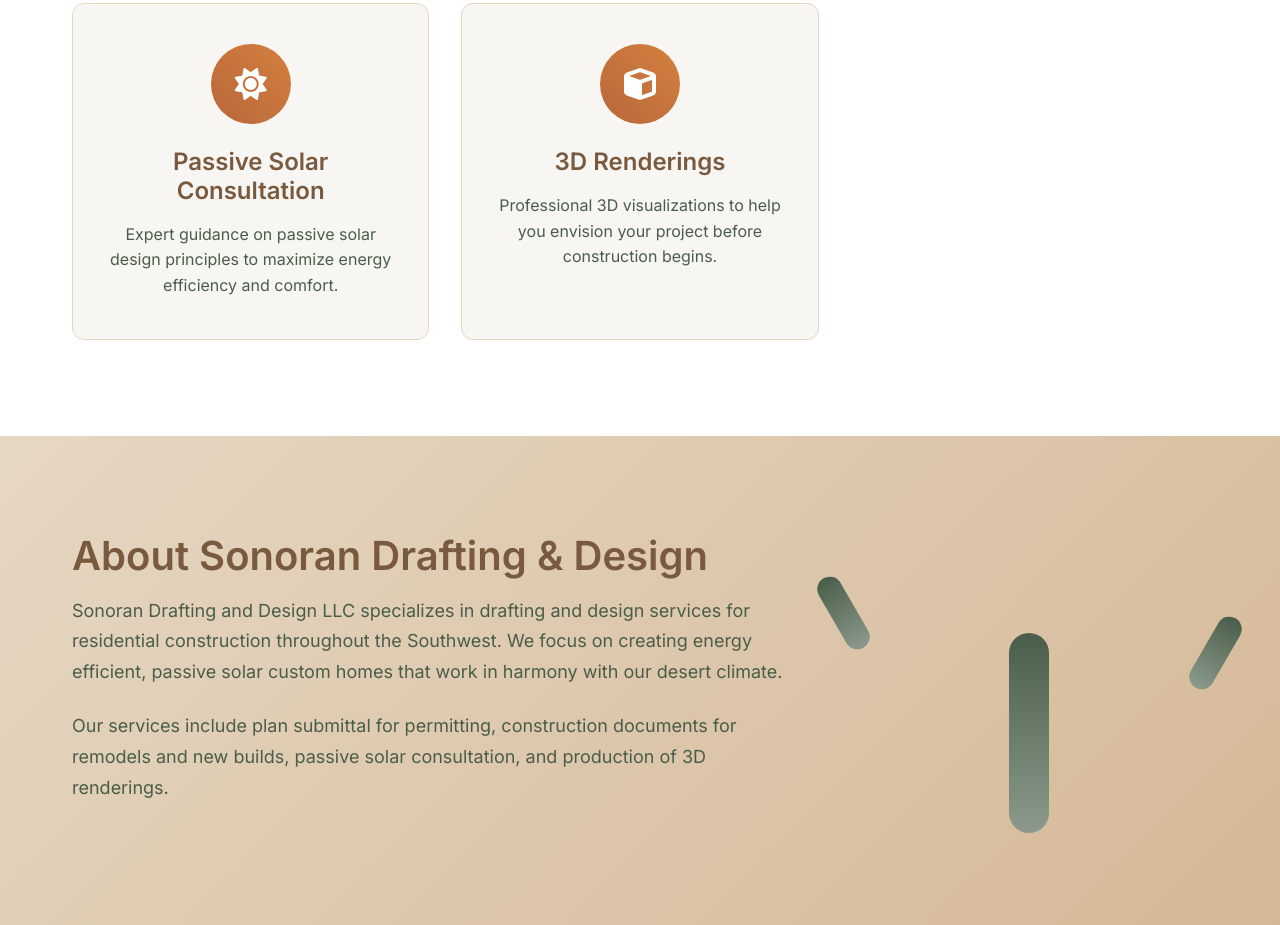
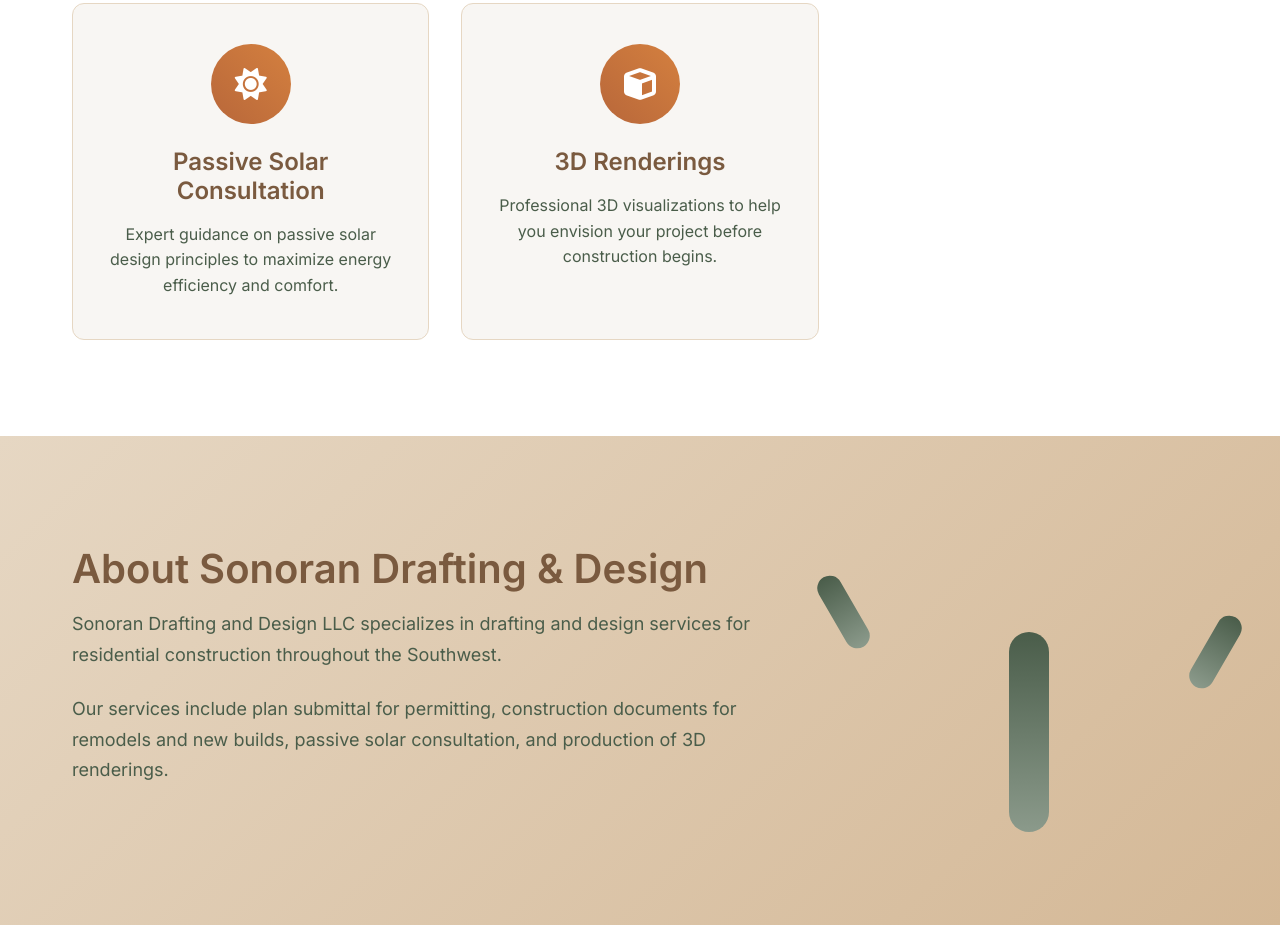
Before and after one commit to andrewhuntington77-ui/SonoranDrafting, a plain HTML site: page index.html in a window 1280 px wide. Shown: the part 1418-2343 px from the top of the page. Drawn offline with Linux system fonts and the light colour scheme.

Commit message:
Update index.html

```diff
--- a/index.html
+++ b/index.html
@@ -111,8 +111,7 @@
                         <h2 class="section-title">About Sonoran Drafting & Design</h2>
                         <p>
                             Sonoran Drafting and Design LLC specializes in drafting and design services for
-                            residential construction throughout the Southwest. We focus on creating energy
-                            efficient, passive solar custom homes that work in harmony with our desert climate.
+                            residential construction throughout the Southwest.
                         </p>
                         <p>
                             Our services include plan submittal for permitting, construction
```
